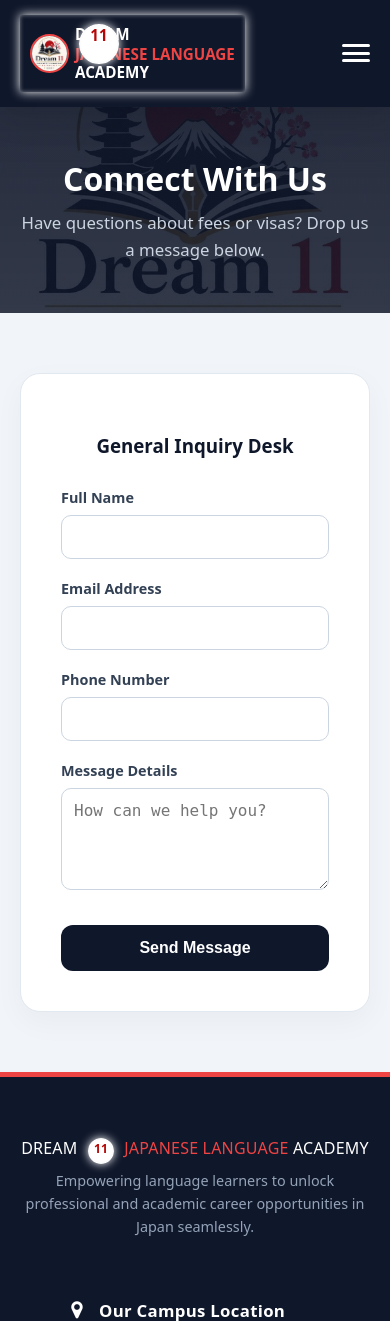
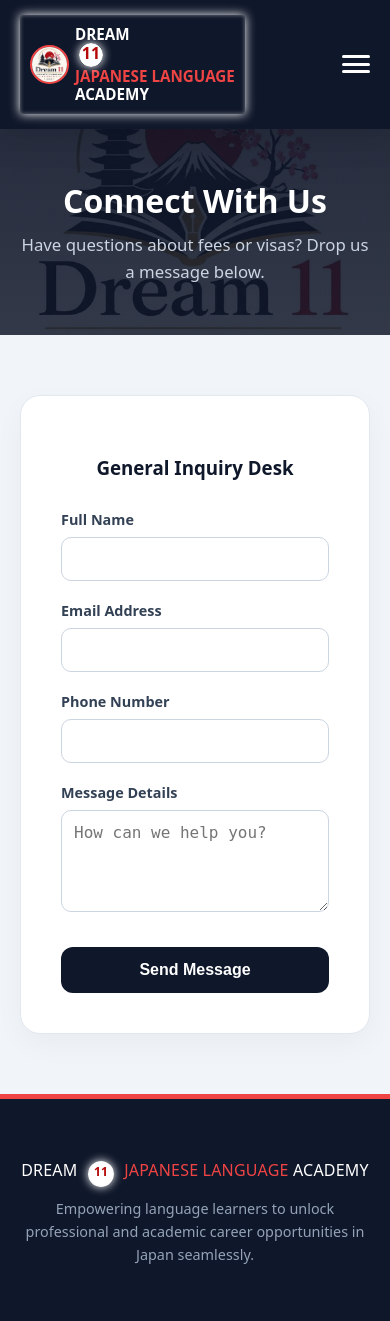
Before and after one commit to SR940/dream11-japanese-academy, a Django app: page /contact/ in a window 390 px wide. Shown: the top 1321 px of the page. Run offline with Django 5.2, Linux system fonts and the light colour scheme.

```diff
--- a/static/css/style.css
+++ b/static/css/style.css
@@ -975,6 +975,7 @@ body {
     width: 100% !important;
     height: 100% !important;
 }
+/*-----------------*/
 .brand-wrapper {
     display: flex;
     align-items: center;
@@ -1032,3 +1033,23 @@ body {
     font-size: 0.75rem;
     margin: 0 2px;
 }
+
+/* ==========================================================================
+   💡 MOBILE RESPONSIVENESS OVERRIDES
+   ========================================================================== */
+@media (max-width: 768px) {
+    /* 1. Normalizes the scene margin so it drops perfectly into line with the split text rows */
+    .coin-scene-container {
+        margin: 0 4px !important;
+        vertical-align: baseline !important;
+    }
+
+    /* 2. Automatically scales the coin sizes down on mobile so it never overlaps neighboring words */
+    .brand-wrapper .flipping-coin-ele {
+        width: 22px !important;
+        height: 22px !important;
+        font-size: 1rem !important;
+        line-height: 18px !important;
+        border-width: 1px !important;
+    }
+}
```
